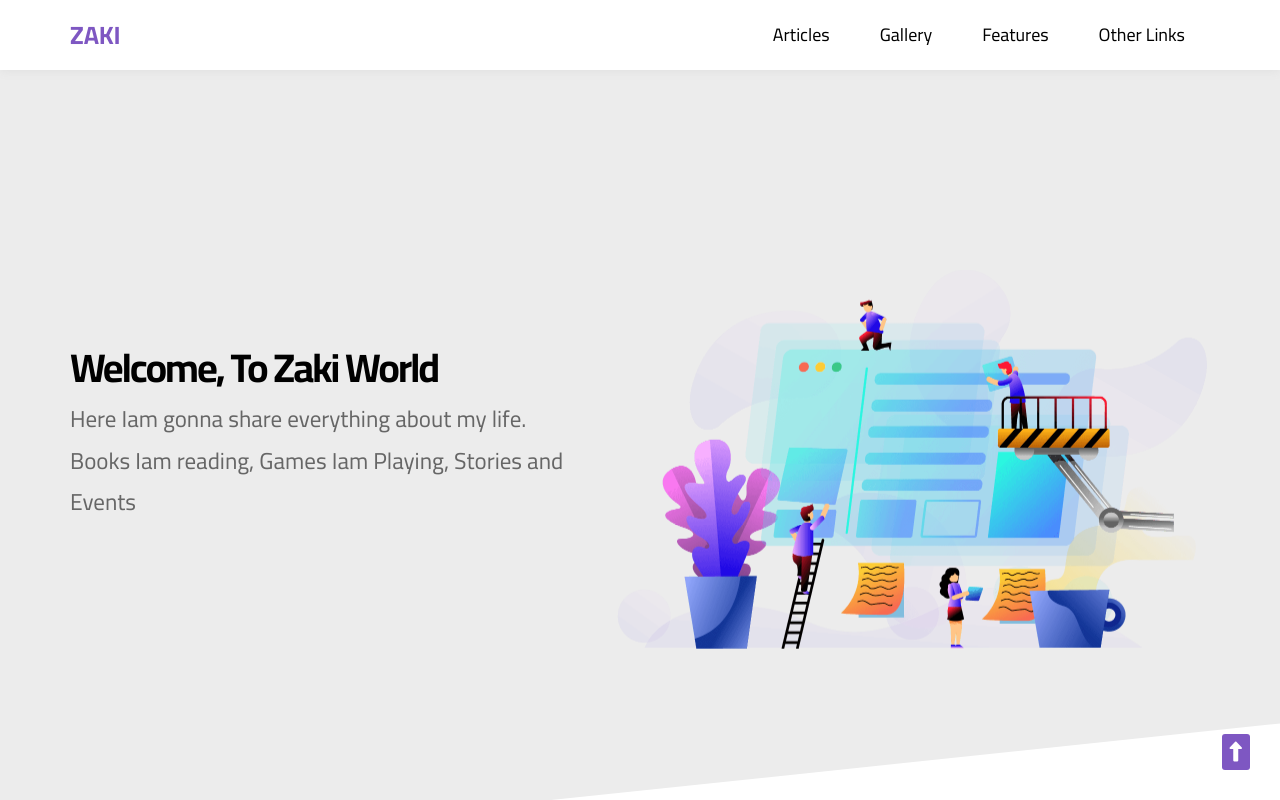
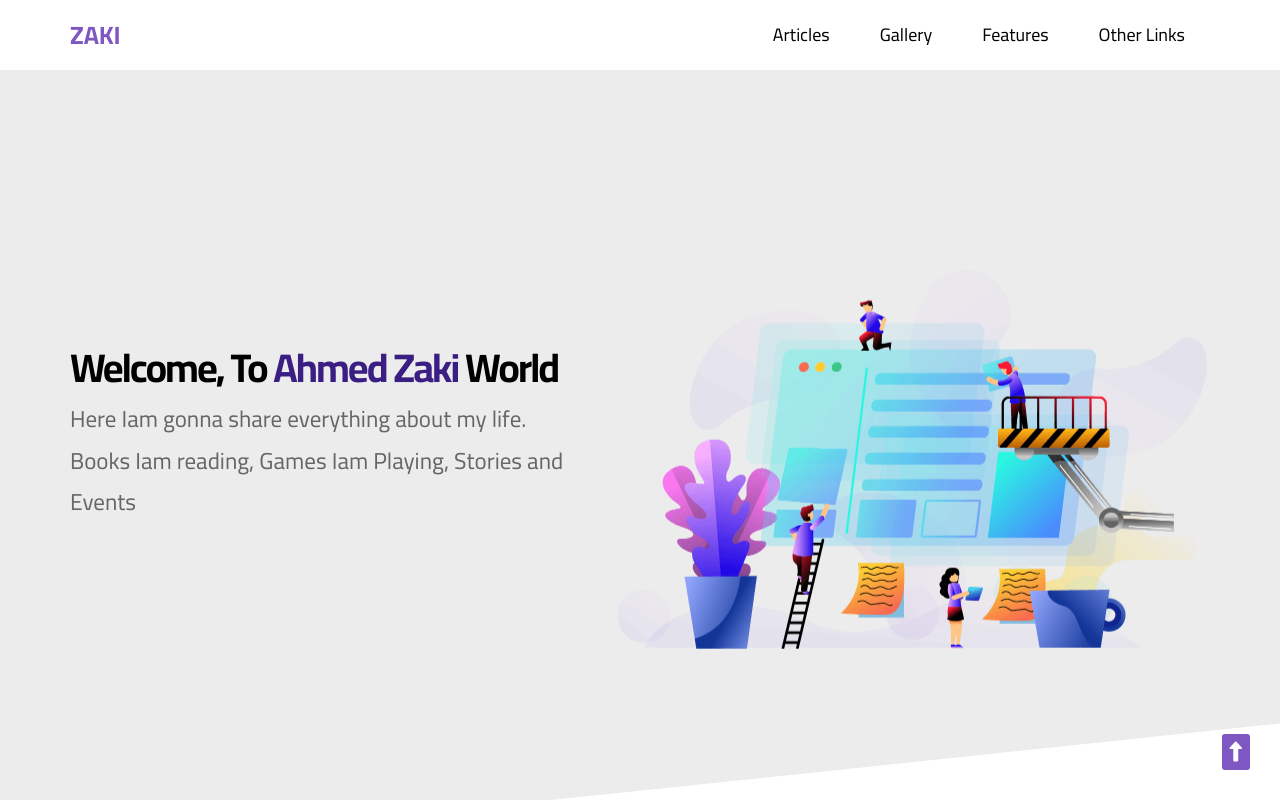
Before and after one commit to AhmedZaki11103/HTML-Css-Template-Tree, a plain HTML site: page index.html in a window 1280 px wide. Shown: the top 800 px of the page. Drawn offline with Linux system fonts and the light colour scheme.

Commit message:
Add files via upload

```diff
--- a/css/zaki.css
+++ b/css/zaki.css
@@ -114,7 +114,7 @@ a {
   }
   100% {
     left: 0;
-    width: 51%;
+    width: 50%;
     height: 100%;
     border-radius: 0;
   }
@@ -125,7 +125,7 @@ a {
   }
   100% {
     right: 0;
-    width: 51%;
+    width: 50.1%;
     height: 100%;
     border-radius: 0;
   }
@@ -141,6 +141,7 @@ a {
   padding: 8px;
   border-radius: 3px;
   z-index: 3;
+  transition: var(--main-transition);
 }
 .scroll i {
   display: flex;
@@ -156,8 +157,6 @@ header {
   -webkit-box-shadow: 0 0 10px #ddd;
   -moz-box-shadow: 0 0 10px #ddd;
   box-shadow: 0 0 10px #ddd;
-  position: relative;
-  z-index: 4;
 }
 header .container {
   display: flex;
@@ -328,8 +327,9 @@ header .mega-menu .links li a {
 /* Start Landing */
 .landing {
   position: relative;
+  padding-bottom: var(--main-padding-bottom);
+  overflow: hidden;
   z-index: 3;
-  padding-bottom: var(--main-padding-bottom);
 }
 .landing::before {
   position: absolute;
@@ -364,6 +364,9 @@ header .mega-menu .links li a {
   font-size: 40px;
   margin-bottom: 7px;
   letter-spacing: -2px;
+}
+.landing .container .text span {
+  color: var(--main-color-alt);
 }
 .landing .container .text p {
   max-width: 500px;
--- a/index.html
+++ b/index.html
@@ -102,7 +102,7 @@
     <div class="landing">
       <div class="container">
         <div class="text">
-          <h2>Welcome, To Zaki World</h2>
+          <h2>Welcome, To <span>Ahmed Zaki</span> World</h2>
           <p>
             Here Iam gonna share everything about my life. Books Iam reading,
             Games Iam Playing, Stories and Events
```
